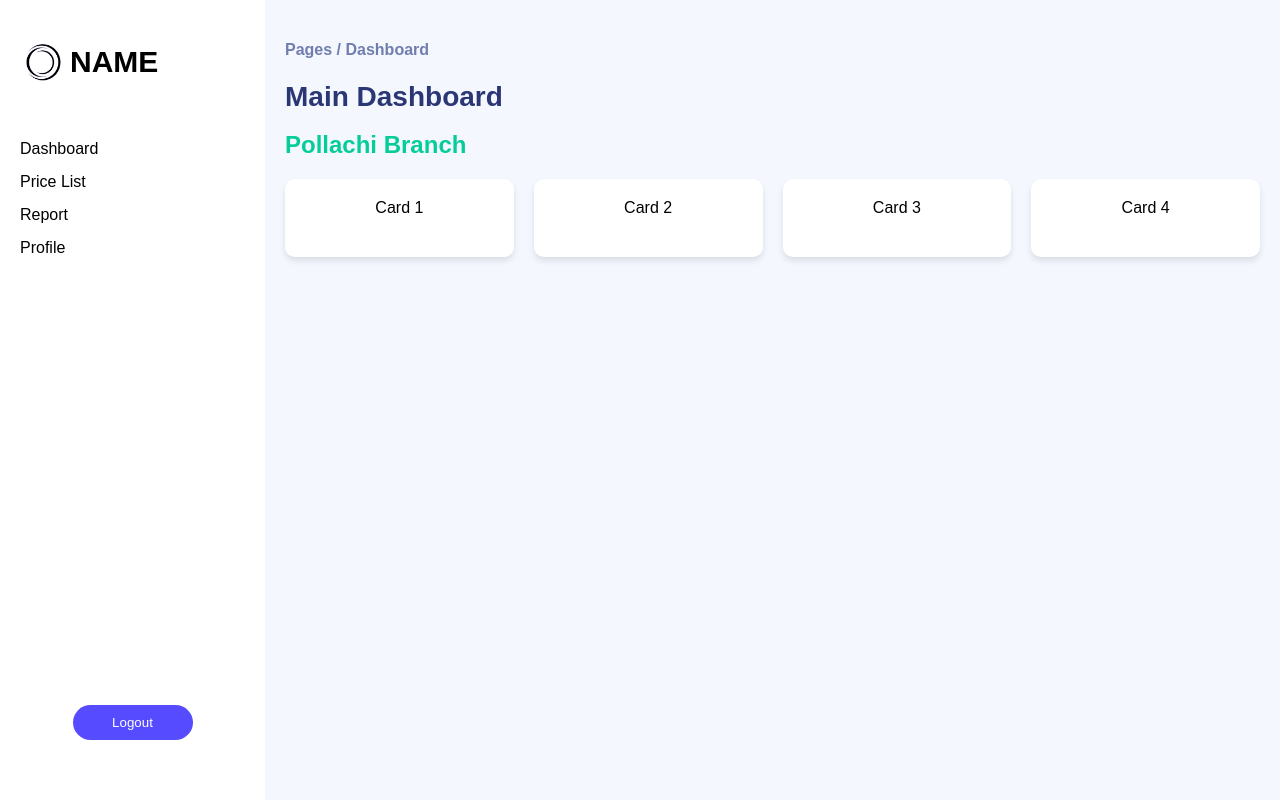
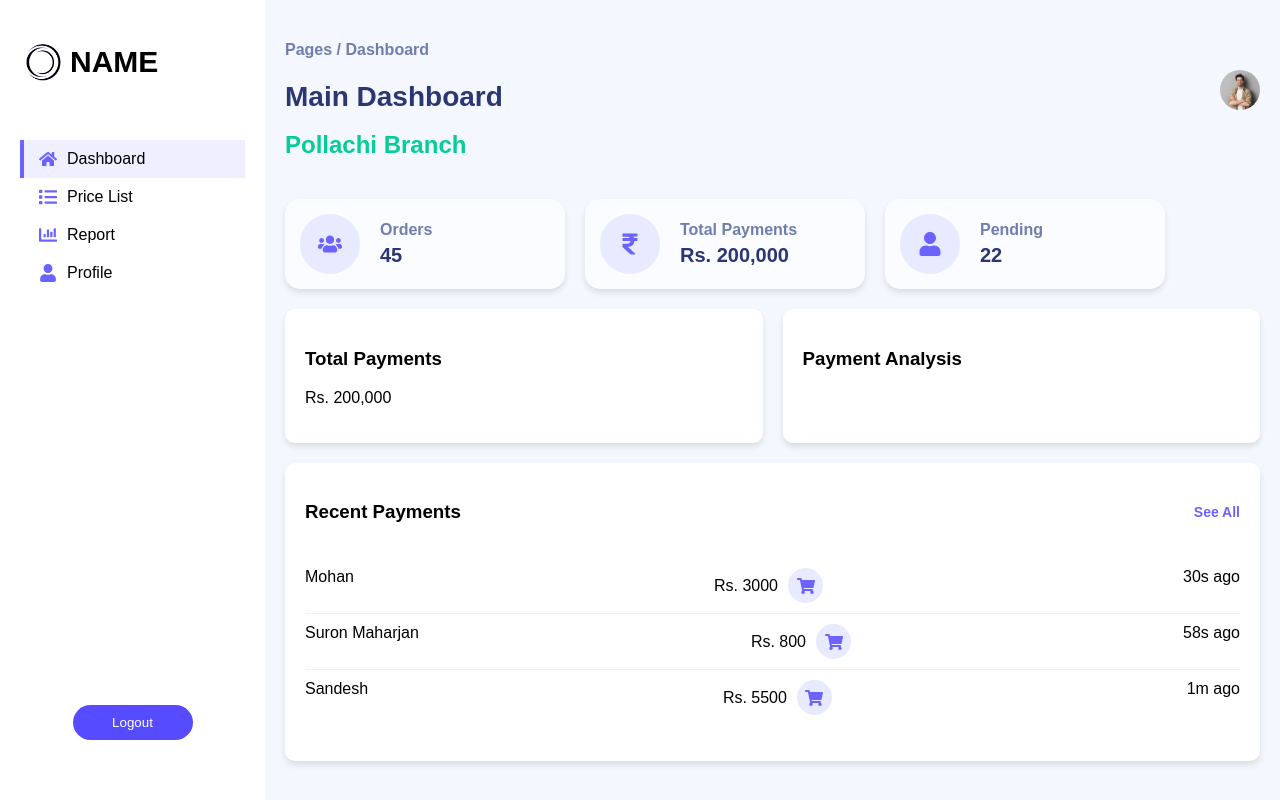
Before and after one commit to KEERTHIAANAND/Photography-Project, a React (Create React App) app: page /dashboard in a window 1280 px wide. Built offline with nearby package versions, Linux system fonts and the light colour scheme.

Commit message:
dashboard page updated

```diff
--- a/package.json
+++ b/package.json
@@ -9,6 +9,7 @@
     "@testing-library/user-event": "^13.5.0",
     "react": "^19.1.0",
     "react-dom": "^19.1.0",
+    "react-icons": "^5.5.0",
     "react-router-dom": "^7.4.1",
     "react-scripts": "5.0.1",
     "web-vitals": "^2.1.4"
--- a/src/components/Dashboard.css
+++ b/src/components/Dashboard.css
@@ -38,8 +38,27 @@
 }
 
 .sidebar-menu li {
-  margin: 15px 0;
+  display: flex;
+  align-items: center;
+  gap: 10px; /* Space between icon and text */
+  padding: 10px 15px;
   cursor: pointer;
+  border-left: 4px solid transparent; /* Default border */
+  transition: all 0.3s ease;
+}
+
+.sidebar-menu li.active {
+  border-left: 4px solid #6c63ff; /* Violet vertical line for active menu */
+  background-color: rgba(108, 99, 255, 0.1); /* Light violet background */
+}
+
+.sidebar-menu li:hover {
+  background-color: rgba(108, 99, 255, 0.2); /* Slightly darker hover effect */
+}
+
+.menu-icon {
+  font-size: 18px; /* Icon size */
+  color: #6c63ff; /* Icon color */
 }
 
 .logout-button {
@@ -85,15 +104,153 @@
 }
 
 .dashboard-content {
-  display: grid;
-  grid-template-columns: repeat(auto-fit, minmax(200px, 1fr));
-  gap: 20px;
+  display: block; /* Make the dashboard content visible */
+  margin-top: 20px;
 }
 
 .dashboard-card {
+  display: none; /* Remove card styles */
+}
+
+.header-right {
+  display: flex;
+  align-items: center;
+  gap: 15px; /* Space between profile photo */
+}
+
+.profile-photo {
+  width: 40px;
+  height: 40px;
+  border-radius: 50%; /* Make the photo circular */
+  cursor: pointer;
+  object-fit: cover;
+}
+
+.dashboard-cards {
+  display: flex; /* Arrange cards horizontally */
+  gap: 20px; /* Add spacing between cards */
+  margin-bottom: 20px;
+}
+
+.dashboard-card {
+  width: 250px; /* Set a fixed width for the cards */
+  background-color: #fbfcff; /* Light background color */
+  padding: 15px;
+  border-radius: 15px; /* Rounded corners */
+  box-shadow: 0 4px 6px rgba(0, 0, 0, 0.1); /* Subtle shadow */
+  display: flex; /* Use flexbox for horizontal alignment */
+  align-items: center; /* Vertically align items */
+  gap: 20px; /* Space between icon and details */
+}
+
+.card-icon-container {
+  width: 60px;
+  height: 60px;
+  background-color: #e8eaff; /* Light violet background for icon */
+  border-radius: 50%; /* Circular container */
+  display: flex;
+  justify-content: center;
+  align-items: center;
+}
+
+.card-icon {
+  font-size: 24px;
+  color: #6c63ff; /* Violet color for icons */
+}
+
+.card-details {
+  display: flex;
+  flex-direction: column; /* Stack title and value vertically */
+}
+
+.card-details h3 {
+  font-size: 16px;
+  color: #707eae; /* Subtle text color */
+  margin: 0;
+}
+
+.card-details p {
+  font-size: 20px;
+  color: #2b3674; /* Darker text color for numbers */
+  font-weight: bold;
+  margin: 5px 0 0 0; /* Add spacing above the value */
+}
+
+.dashboard-charts {
+  display: flex;
+  gap: 20px;
+  margin-bottom: 20px;
+}
+
+.chart {
+  flex: 1;
   background-color: #fff;
   padding: 20px;
   border-radius: 10px;
   box-shadow: 0 4px 6px rgba(0, 0, 0, 0.1);
-  text-align: center;
 }
+
+.recent-payments {
+  background-color: #fff;
+  padding: 20px;
+  border-radius: 10px;
+  box-shadow: 0 4px 6px rgba(0, 0, 0, 0.1);
+}
+
+.recent-payments-header {
+  display: flex;
+  justify-content: space-between; /* Align title and link horizontally */
+  align-items: center; /* Vertically align items */
+  margin-bottom: 10px; /* Add spacing below the header */
+}
+
+.see-all-link {
+  font-size: 14px;
+  color: #6c63ff; /* Violet color for the link */
+  text-decoration: none; /* Remove underline */
+  font-weight: bold;
+  cursor: pointer;
+}
+
+.see-all-link:hover {
+  text-decoration: underline; /* Add underline on hover */
+}
+
+.recent-payments ul {
+  list-style: none;
+  padding: 0;
+}
+
+.recent-payments li {
+  display: flex;
+  justify-content: space-between;
+  padding: 10px 0;
+  border-bottom: 1px solid #f0f0f0;
+}
+
+.recent-payments li:last-child {
+  border-bottom: none;
+}
+
+.price {
+  display: flex; /* Align price and icon container horizontally */
+  align-items: center; /* Vertically align items */
+}
+
+.cart-icon-container {
+  display: flex; /* Use flexbox for alignment */
+  justify-content: center;
+  align-items: center;
+  width: 35px; /* Adjusted size for the container */
+  height: 35px; /* Adjusted size for the container */
+  background-color: #e8eaff; /* Light violet background for the container */
+  border-radius: 50%; /* Circular container */
+  margin-left: 10px; /* Add spacing between the price and the icon */
+  cursor: pointer;
+}
+
+.cart-icon {
+  font-size: 18px; /* Adjusted size for the icon */
+  color: #6c63ff; /* Violet color for the cart icon */
+  cursor: pointer;
+}
--- a/src/components/Dashboard.js
+++ b/src/components/Dashboard.js
@@ -1,17 +1,20 @@
-import React from "react";
+import React, { useState } from "react";
 import "./Dashboard.css";
 import { useNavigate } from "react-router-dom";
+import { FaHome, FaList, FaChartBar, FaUser, FaRupeeSign, FaUsers, FaShoppingCart } from "react-icons/fa";
 
 function Dashboard() {
   const navigate = useNavigate();
+  const [activeMenu, setActiveMenu] = useState("Dashboard");
 
-  const handleDashboard = (e) => {
-    e.preventDefault(); // Prevent form submission
-    navigate("/"); // Navigate to the Dashboard page
+  const handleMenuClick = (menu) => {
+    setActiveMenu(menu);
+    if (menu === "Dashboard") navigate("/dashboard");
+    if (menu === "Profile") navigate("/profile");
   };
 
   const handleLogout = () => {
-    navigate("/"); // Navigate to the login page
+    navigate("/");
   };
 
   return (
@@ -22,16 +25,40 @@ function Dashboard() {
           <h2 style={{ fontFamily: "Arial, sans-serif" }}>NAME</h2>
         </div>
         <nav className="sidebar-menu">
-          <form onSubmit={handleDashboard}>
-            <ul>
-              <li>Dashboard</li>
-              <li>Price List</li>
-              <li>Report</li>
-              <li>Profile</li>
-            </ul>
-          </form>
+          <ul>
+            <li
+              className={activeMenu === "Dashboard" ? "active" : ""}
+              onClick={() => handleMenuClick("Dashboard")}
+            >
+              <FaHome className="menu-icon" />
+              Dashboard
+            </li>
+            <li
+              className={activeMenu === "Price List" ? "active" : ""}
+              onClick={() => handleMenuClick("Price List")}
+            >
+              <FaList className="menu-icon" />
+              Price List
+            </li>
+            <li
+              className={activeMenu === "Report" ? "active" : ""}
+              onClick={() => handleMenuClick("Report")}
+            >
+              <FaChartBar className="menu-icon" />
+              Report
+            </li>
+            <li
+              className={activeMenu === "Profile" ? "active" : ""}
+              onClick={() => handleMenuClick("Profile")}
+            >
+              <FaUser className="menu-icon" />
+              Profile
+            </li>
+          </ul>
         </nav>
-        <button className="logout-button" onClick={handleLogout}>Logout</button>
+        <button className="logout-button" onClick={handleLogout}>
+          Logout
+        </button>
       </aside>
       <main className="dashboard-main">
         <header className="dashboard-header">
@@ -40,14 +67,94 @@ function Dashboard() {
             <h1>Main Dashboard</h1>
             <h2>Pollachi Branch</h2>
           </div>
+          <div className="header-right">
+            <img
+              src={require("../assets/pic.jpg")}
+              alt="Profile"
+              className="profile-photo"
+              onClick={() => handleMenuClick("Profile")}
+            />
+          </div>
         </header>
         <section className="dashboard-content">
-          <div className="dashboard-card">Card 1
-            <h1></h1>
+          <div className="dashboard-cards">
+            <div className="dashboard-card">
+              <div className="card-icon-container">
+                <FaUsers className="card-icon" />
+              </div>
+              <div className="card-details">
+                <h3>Orders</h3>
+                <p>45</p>
+              </div>
+            </div>
+            <div className="dashboard-card">
+              <div className="card-icon-container">
+                <FaRupeeSign className="card-icon" />
+              </div>
+              <div className="card-details">
+                <h3>Total Payments</h3>
+                <p>Rs. 200,000</p>
+              </div>
+            </div>
+            <div className="dashboard-card">
+              <div className="card-icon-container">
+                <FaUser className="card-icon" />
+              </div>
+              <div className="card-details">
+                <h3>Pending</h3>
+                <p>22</p>
+              </div>
+            </div>
           </div>
-          <div className="dashboard-card">Card 2</div>
-          <div className="dashboard-card">Card 3</div>
-          <div className="dashboard-card">Card 4</div>
+          <div className="dashboard-charts">
+            <div className="chart">
+              <h3>Total Payments</h3>
+              <p>Rs. 200,000</p>
+              {/* Add chart component here */}
+            </div>
+            <div className="chart">
+              <h3>Payment Analysis</h3>
+              {/* Add pie chart component here */}
+            </div>
+          </div>
+          <div className="recent-payments">
+            <div className="recent-payments-header">
+              <h3>Recent Payments</h3>
+              <a href="#" className="see-all-link">See All</a>
+            </div>
+            <ul>
+              <li>
+                <span>Mohan</span>
+                <span className="price">
+                  Rs. 3000
+                  <div className="cart-icon-container">
+                    <FaShoppingCart className="cart-icon" />
+                  </div>
+                </span>
+                <span>30s ago</span>
+              </li>
+              <li>
+                <span>Suron Maharjan</span>
+                <span className="price">
+                  Rs. 800
+                  <div className="cart-icon-container">
+                    <FaShoppingCart className="cart-icon" />
+                  </div>
+                </span>
+                <span>58s ago</span>
+              </li>
+              <li>
+                <span>Sandesh</span>
+                <span className="price">
+                  Rs. 5500
+                  <div className="cart-icon-container">
+                    <FaShoppingCart className="cart-icon" />
+                  </div>
+                </span>
+                <span>1m ago</span>
+              </li>
+            </ul>
+          </div>
         </section>
       </main>
     </div>
```
Also changed, not shown: src/assets/pic.jpg (added), src/components/dashboard1.js (added), 1 other file (tests, documents, lock files or other folders).
